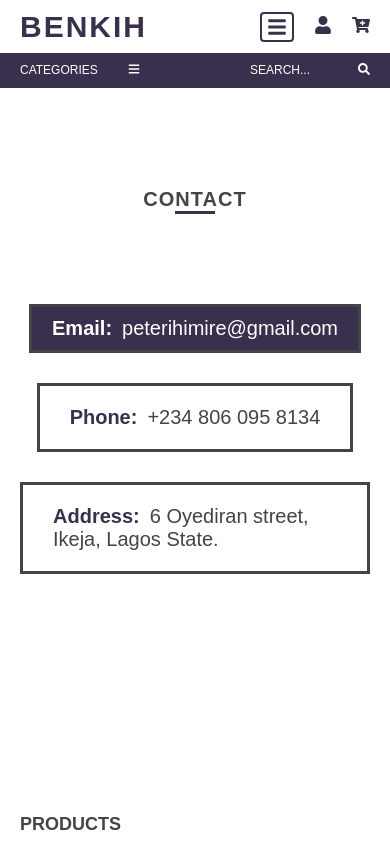
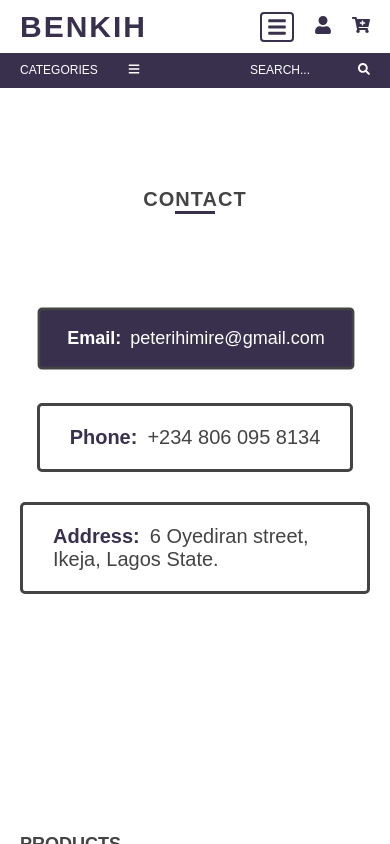
Before and after one commit to peterihimire/benkih-ecommerce-react, a React (Create React App) app: page /contact in a window 390 px wide. In both pictures the pointer is over the element 195 px from the left and 338 px from the top of the page. Shown: the top 844 px of the page. Built offline with nearby package versions, Linux system fonts and the light colour scheme; no server answers.

Commit message:
Added tranform: scale(0.9) to change the size of my contact email, phone and address divs when hovered instead of using padding

```diff
--- a/src/App.css
+++ b/src/App.css
@@ -1259,13 +1259,15 @@ body {
 .contact-div > div {
   font-size: 2rem;
   border: 0.3rem solid var(--mainBlack);
+  border-radius: 0.5rem;
   padding: 2rem 3rem;
   margin: 0 0 3rem 0;
   transition: all 0.3s linear;
 }
 
 .contact-div > div:hover {
-  padding: 1rem 2rem;
+  /* padding: 1rem 2rem; */
+  transform: scale(0.9);
   background: var(--primaryColor);
   color: var(--mainWhite);
 }
@@ -1297,7 +1299,8 @@ body {
   }
 
   .contact-div > div:hover {
-    padding: 2rem 3rem;
+    /* padding: 2rem 3rem; */
+    transform: scale(0.95);
     background: var(--primaryColor);
     color: var(--mainWhite);
   }
```
